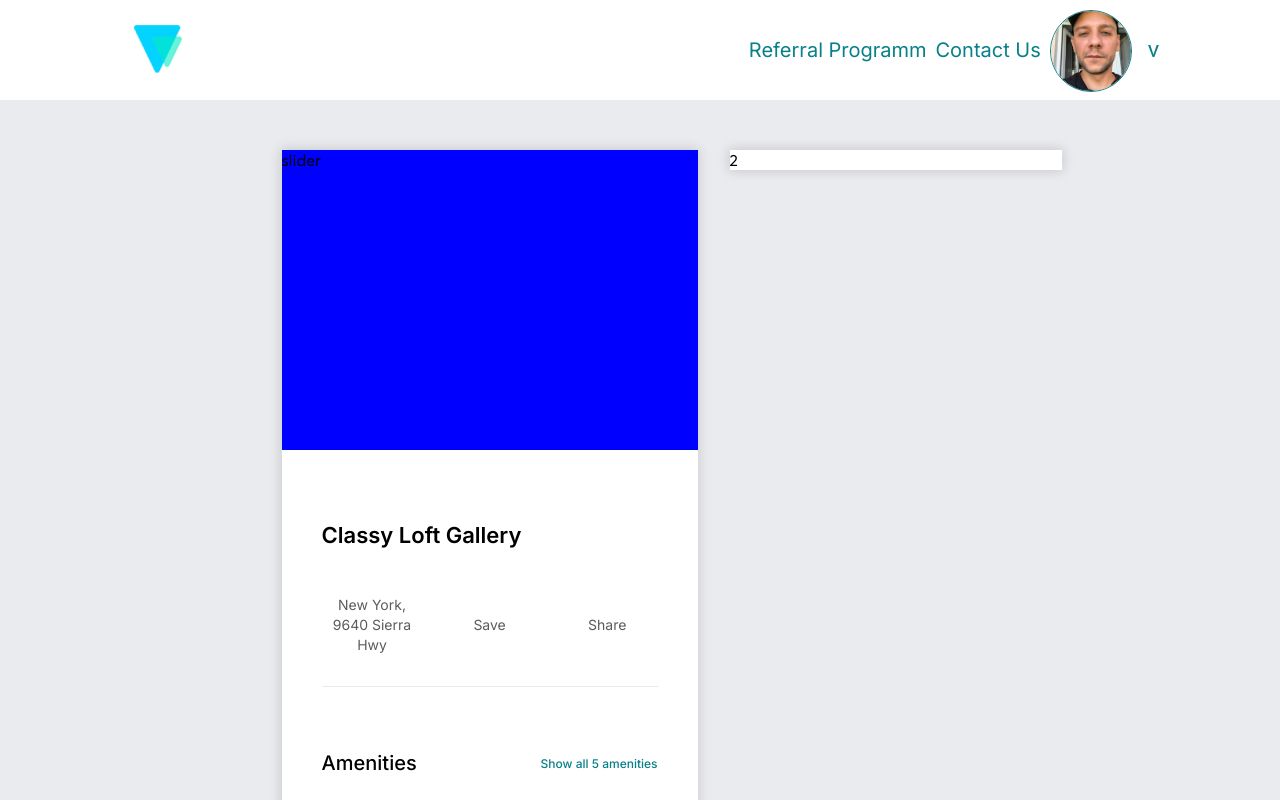
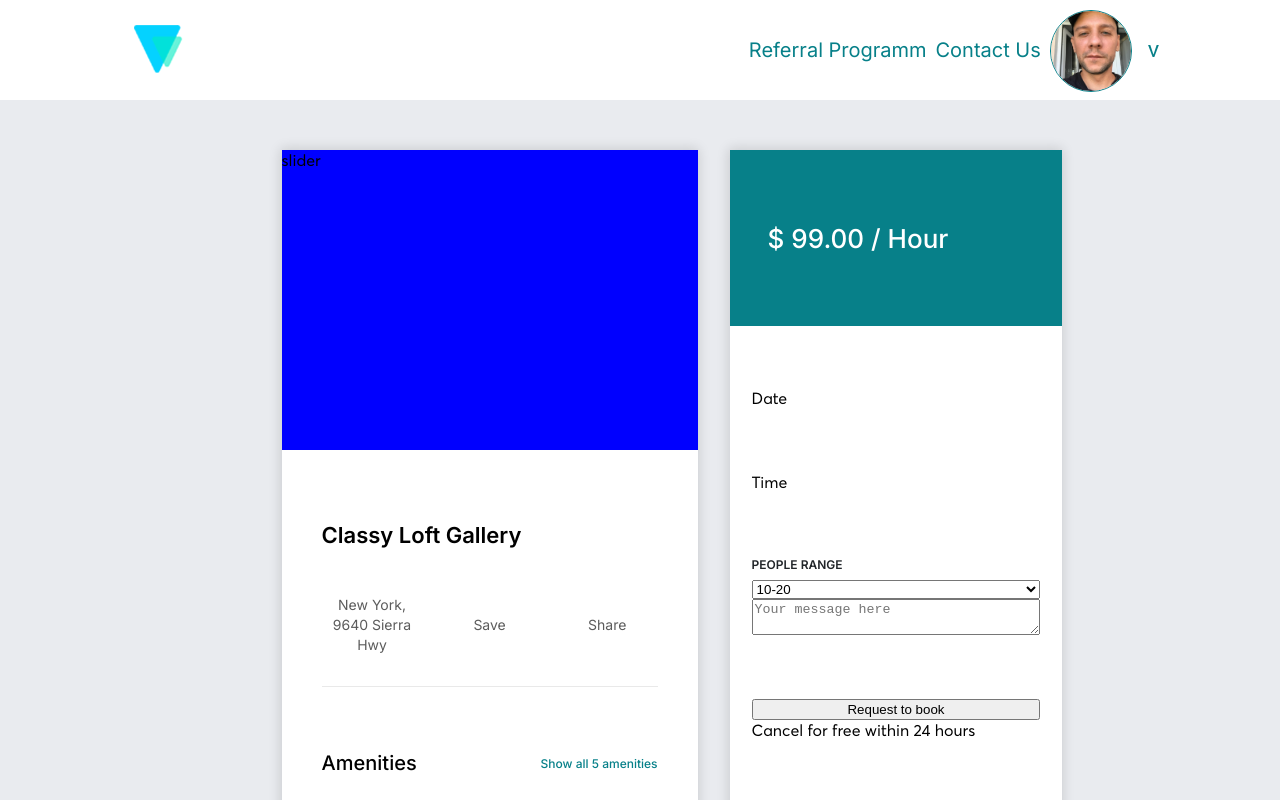
Before and after one commit to Yakushin103/vent, a React (Create React App) app: page / in a window 1280 px wide. Shown: the top 800 px of the page. Built offline with nearby package versions, Linux system fonts and the light colour scheme.

Commit message:
Created price content

```diff
--- a/src/components/galleryContent/index.js
+++ b/src/components/galleryContent/index.js
@@ -81,7 +81,38 @@ const GalleryContent = () => {
                                 </div>
                             </div>
                         </div>
-                        <div className='content-item price'>2</div>
+                        <div className='content-item price'>
+                            <div className='price-title'>
+                                <span>
+                                    {item.price}
+                                </span>
+                            </div>
+                            <div className='price-items'>
+                                <div className='price-item'>Date</div>
+                                <div className='price-item'>Time</div>
+                                <div className='price-item'>
+                                    <span className='label'>
+                                        People Range
+                                    </span>
+                                    <select>
+                                        {
+                                            item.range.length && item.range.map(number => (
+                                                <option key={number.id}> {number.people} </option>
+                                            ))
+                                        }
+                                    </select>
+                                    <textarea placeholder='Your message here'></textarea>
+                                </div>
+                                <div className='price-item button'>
+                                    <button>Request to book</button>
+                                    <span>Cancel for free within 24 hours</span>
+                                </div>
+                                <div className='price-item footer'>
+                                        <button>Ask user review</button>
+                                        <button>Ask host review</button>
+                                </div>
+                            </div>
+                        </div>
                     </div>
                 ))
             }
--- a/src/components/galleryContent/index.scss
+++ b/src/components/galleryContent/index.scss
@@ -132,5 +132,45 @@
 
     .content-item.price {
         width: 40%;
+        display: flex;
+        flex-direction: column;
+
+        .label {
+            font-family: Inter;
+            font-size: 12px;
+            font-weight: 700;
+            text-transform: uppercase;
+            margin-bottom: 6px;
+            line-height: 1.5;
+            color: #212529;
+        }
+
+        .price-title {
+            display: flex;
+            justify-content: start;
+            align-items: center;
+            background-color: #078089;
+            height: 100px;
+            padding: 38px 0 38px 38px;
+
+            span {
+                font-family: Inter;
+                font-size: 26px;
+                font-weight: 500;
+                color: #fff;
+            }
+        }
+
+        .price-items {
+            display: flex;
+            flex-direction: column;
+            padding: 30px 22px 25px;
+
+            .price-item {
+                display: flex;
+                flex-direction: column;
+                padding: 2rem 0;
+            }
+        }
     }
 }
--- a/src/mock/data.json
+++ b/src/mock/data.json
@@ -36,7 +36,30 @@
                     "id": "1"
                 }
             ],
-            "place": "Lorem Ipsum is simply dummy text of the printing and typesetting industry. Lorem Ipsum has been the industry's standard dummy text ever since the 1500s, when an unknown printer took a galley of type and scrambled it to make a type specimen book. It has survived not only five centuries, but also the leap into electronic typesetting, remaining essentially unchanged. It was popularised in the 1960s with the release of Letraset sheets containing Lorem Ipsum passages, and more recently with desktop publishing software like Aldus PageMaker including versions of Lorem Ipsum."
+            "place": "Lorem Ipsum is simply dummy text of the printing and typesetting industry. Lorem Ipsum has been the industry's standard dummy text ever since the 1500s, when an unknown printer took a galley of type and scrambled it to make a type specimen book. It has survived not only five centuries, but also the leap into electronic typesetting, remaining essentially unchanged. It was popularised in the 1960s with the release of Letraset sheets containing Lorem Ipsum passages, and more recently with desktop publishing software like Aldus PageMaker including versions of Lorem Ipsum.",
+            "price": "$ 99.00 / Hour",
+            "range": [
+                {
+                    "people": "10-20",
+                    "id": "1"
+                },
+                {
+                    "people": "20-30",
+                    "id": "2"
+                },
+                {
+                    "people": "30-50",
+                    "id": "3"
+                },
+                {
+                    "people": "50-100",
+                    "id": "4"
+                },
+                {
+                    "people": "100-500",
+                    "id": "5"
+                }
+            ]
         }
     ]
 }
```
